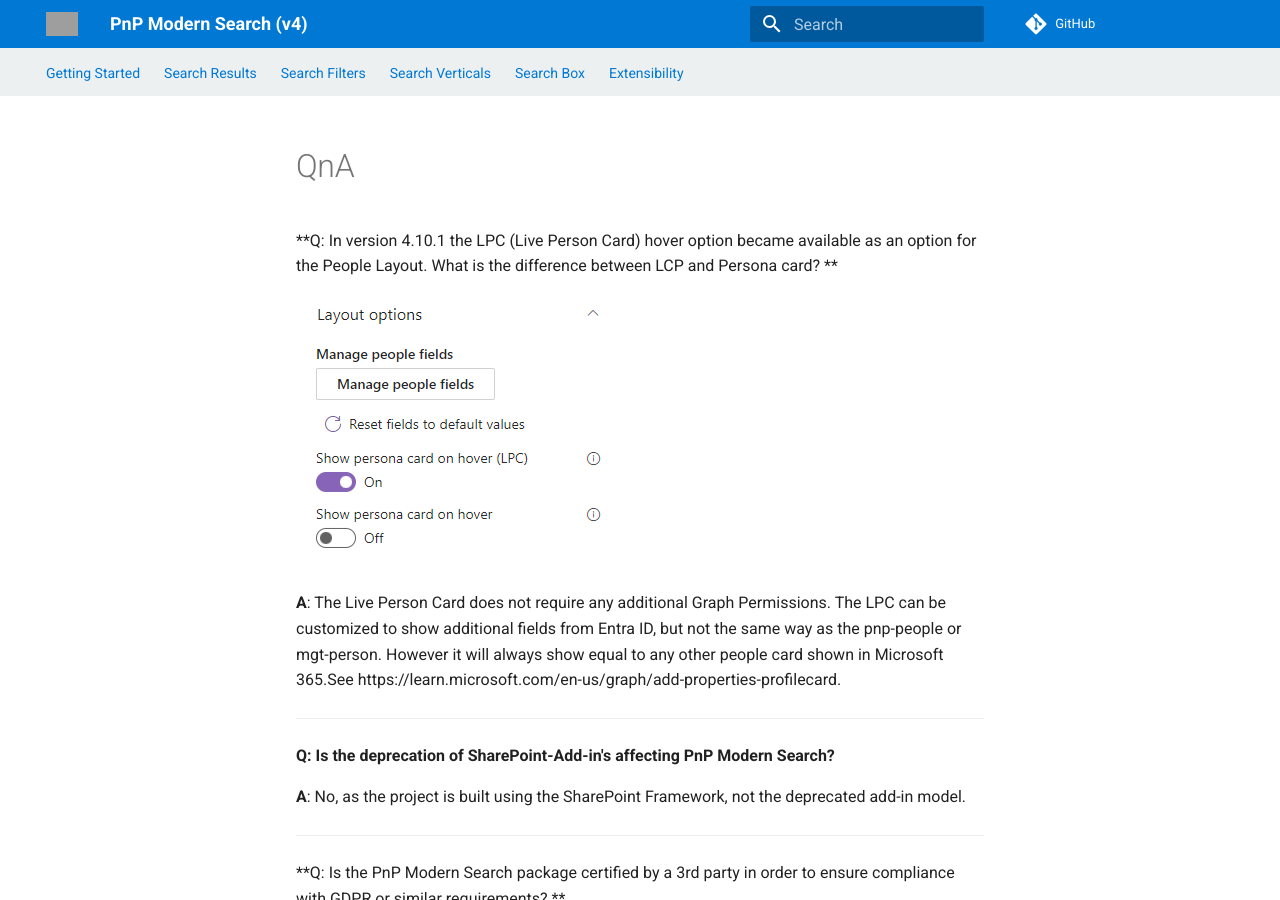
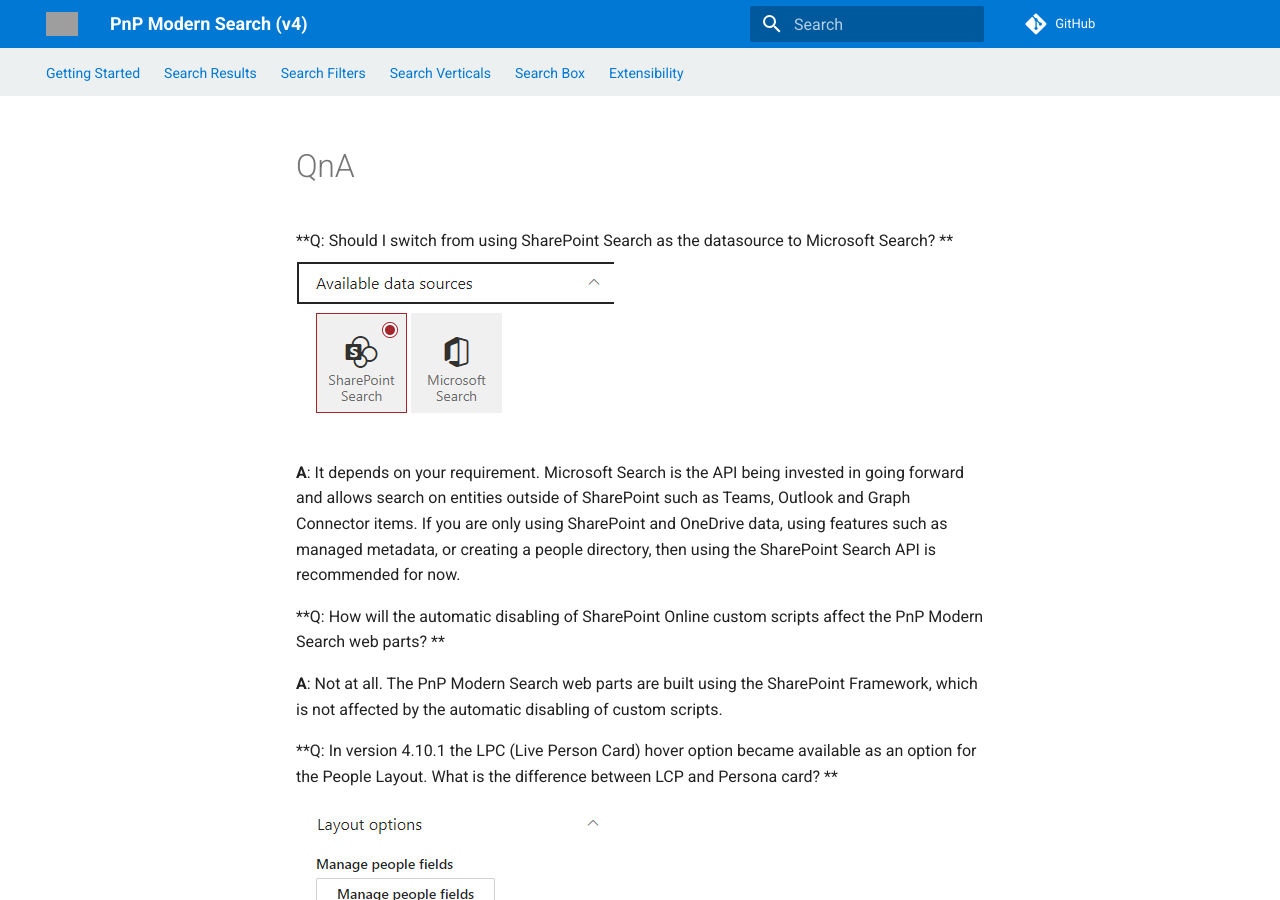
Before and after one commit to dominic5perezd/pnp-modern-search, an MkDocs documentation site: the page built from docs/QnA.md, in a window 1280 px wide and 900 px high. Built offline with MkDocs 1.6.1 and Material for MkDocs 9.7.7, drawn with Linux system fonts in a browser that asks for light colours; comment, search, counter and statistics services are not loaded; grey boxes are pictures that could not be loaded.

Commit message:
Added a Q&A about MS search and custom script

```diff
--- a/docs/QnA.md
+++ b/docs/QnA.md
@@ -1,11 +1,22 @@
+
+
+
+**Q: Should I switch from using SharePoint Search as the datasource to Microsoft Search? **
+![Microsoft Search](./assets/DataSources.png "Datasources")
+
+**A**: It depends on your requirement. Microsoft Search is the API being invested in going forward and allows search on entities outside of SharePoint such as Teams, Outlook and Graph Connector items. If you are only using SharePoint and OneDrive data, using features such as managed metadata, or creating a people directory, then using the SharePoint Search API is recommended for now.
+
+
+
+**Q: How will the automatic disabling of SharePoint Online custom scripts affect the PnP Modern Search web parts? **
+
+**A**: Not at all. The PnP Modern Search web parts are built using the SharePoint Framework, which is not affected by the automatic disabling of custom scripts.
+
 
 
 **Q: In version 4.10.1 the LPC (Live Person Card) hover option became available as an option for the People Layout. What is the difference between LCP and Persona card? **
 
 ![LCP option](./assets/LCP.png "LCP option in the People Layout")
-
-
-
 
 
 **A**: The Live Person Card does not require any additional Graph Permissions. The LPC can be customized to show additional fields from Entra ID, but not the same way as the pnp-people or mgt-person. However it will always show equal to any other people card shown in Microsoft 365.See https://learn.microsoft.com/en-us/graph/add-properties-profilecard.
```
Also changed, not shown: docs/scenarios/Setup-Results-web-part-to-show-work-anniversaries.md (+1 -0 lines), docs/assets/DataSources.png (added).
